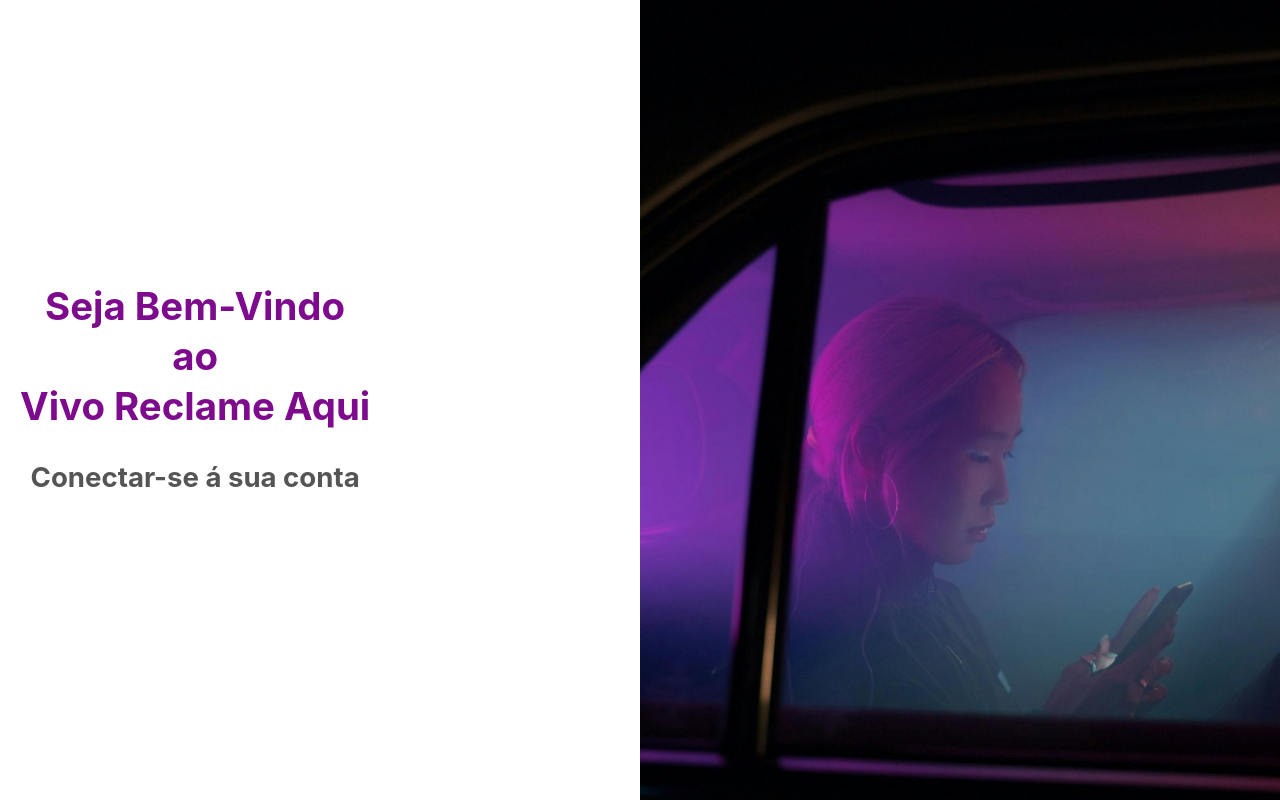
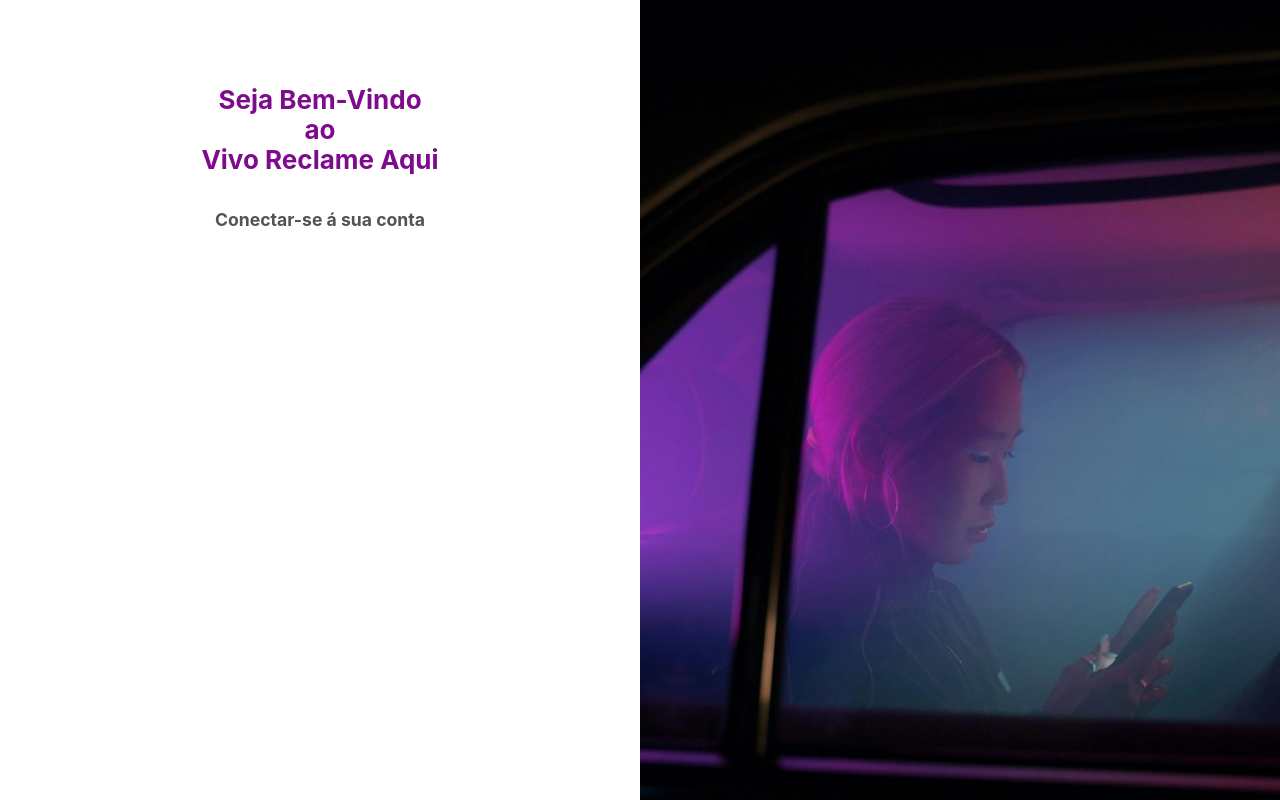
Before and after one commit to fylipeluis/ReclameAqui-VIVO-REACT-, a React (Vite) app: page /login in a window 1280 px wide. Built offline with nearby package versions, Linux system fonts and the light colour scheme.

Commit message:
feat(login-page): Estilização basica de titulo da pagina

```diff
--- a/src/pages/LoginPage/LoginPageComponents/InfosDeCadastro/TituloInfosDeCadastro.css
+++ b/src/pages/LoginPage/LoginPageComponents/InfosDeCadastro/TituloInfosDeCadastro.css
@@ -1,54 +1,50 @@
-/* Reset básico para evitar diferenças entre HTML puro e React */
+
 * {
   margin: 0;
   padding: 0;
   box-sizing: border-box;
 }
 
-#person {
+#person,
+.person {
   display: flex;
-  background-color: #fff;
-
-  /* Ajuste mais consistente para ocupar a tela */
+  background-color: #ffffff;
   width: 100vw;
   height: 100vh;
-
-  border-radius: 10px;
   overflow: hidden;
-
-  /* Sombra mais suave e profissional */
-  box-shadow: 0 4px 16px rgba(0, 0, 0, 0.12);
 }
 
 .person-content {
+  width: 50%;
   display: flex;
   flex-direction: column;
-  justify-content: center;
   align-items: center;
-
-  padding: 20px;
-  width: 100%;
-  height: 100%;
+  padding: 40px 20px;
+  gap: 2px;
 }
 
-/* Título */
-.person-content h1 {
-  font-size: 2.4rem;
-  font-weight: 700;
+.title-login {
   text-align: center;
-  line-height: 1.3;
-  color: #7e0a8d;
-  margin-bottom: 25px;
+  margin-top: 45px;
+  margin-bottom: 20px;
 }
 
-.person-content h1 span {
-  display: block;
+.title-login h1 {
+  text-align: center;
+  font-size: 26px;
+  line-height: 1.15;
+  color: #7e0a8d;
+  font-weight: 700;
+}
+
+.title-login h1 span {
   color: #7e0a8d;
 }
 
-/* Subtítulo */
-.subtitle-login {
-  font-size: 1.15rem;
-  color: #555;
+
+.subtitle-login h2 {
+  font-size: 1.1rem;
+  margin-top: 10px;
+  color: #535353;
   margin-bottom: 20px;
 }
```
